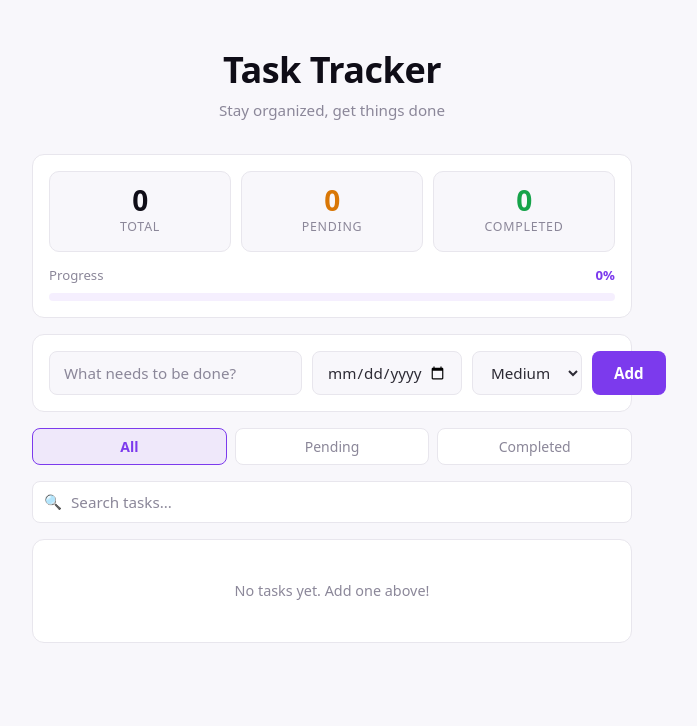
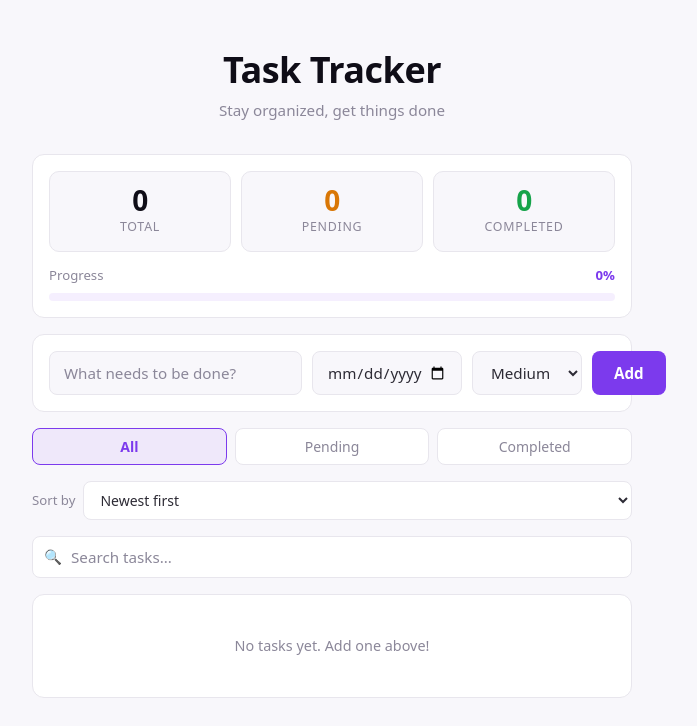
Before and after one commit to Mshega/task-tracker, a React (Vite) app: page / in a window 1280 px wide. Shown: the top 726 px of the page, without its empty margins (308-1005 px from the left). Built offline with nearby package versions, Linux system fonts and the light colour scheme.

Commit message:
sort tasks

```diff
--- a/src/App.css
+++ b/src/App.css
@@ -605,3 +605,35 @@
   color: var(--danger);
   background: var(--danger-subtle);
 }
+
+/* ── Sort ───────────────────────────────────────────── */
+.sort {
+  display: flex;
+  align-items: center;
+  gap: 8px;
+}
+
+.sort__label {
+  font-size: 0.825rem;
+  color: var(--text-muted);
+  white-space: nowrap;
+}
+
+.sort__select {
+  flex: 1;
+  padding: 8px 12px;
+  font-size: 0.875rem;
+  font-family: inherit;
+  color: var(--text);
+  background: var(--surface);
+  border: 1px solid var(--border);
+  border-radius: 8px;
+  cursor: pointer;
+  outline: none;
+  transition: border-color 0.2s, box-shadow 0.2s;
+}
+
+.sort__select:focus {
+  border-color: var(--accent);
+  box-shadow: 0 0 0 3px var(--accent-glow);
+}
--- a/src/App.jsx
+++ b/src/App.jsx
@@ -46,6 +46,13 @@ function TaskSummary({ total, pending, completed }) {
 
 const FILTERS = ['All', 'Pending', 'Completed']
 const PRIORITIES = ['Low', 'Medium', 'High']
+const PRIORITY_WEIGHT = { High: 3, Medium: 2, Low: 1 }
+const SORT_OPTIONS = [
+  { value: 'newest', label: 'Newest first' },
+  { value: 'oldest', label: 'Oldest first' },
+  { value: 'priority', label: 'Priority: High to Low' },
+  { value: 'dueDate', label: 'Due date: Earliest first' },
+]
 const STORAGE_KEY = 'task-tracker-tasks'
 
 function getTodayStr() {
@@ -57,6 +64,33 @@ function formatDate(dateStr) {
   if (!dateStr) return null
   const d = new Date(dateStr + 'T00:00:00')
   return d.toLocaleDateString(undefined, { month: 'short', day: 'numeric' })
+}
+
+function sortTasks(tasks, sortBy) {
+  const sorted = [...tasks]
+  switch (sortBy) {
+    case 'oldest':
+      return sorted.sort((a, b) =>
+        (a.createdAt || 0) - (b.createdAt || 0) || a.id - b.id
+      )
+    case 'priority':
+      return sorted.sort(
+        (a, b) =>
+          (PRIORITY_WEIGHT[b.priority] || 2) -
+            (PRIORITY_WEIGHT[a.priority] || 2) || a.id - b.id
+      )
+    case 'dueDate':
+      return sorted.sort((a, b) => {
+        if (!a.dueDate && !b.dueDate) return a.id - b.id
+        if (!a.dueDate) return 1
+        if (!b.dueDate) return -1
+        return a.dueDate < b.dueDate ? -1 : a.dueDate > b.dueDate ? 1 : a.id - b.id
+      })
+    default:
+      return sorted.sort((a, b) =>
+        (b.createdAt || 0) - (a.createdAt || 0) || a.id - b.id
+      )
+  }
 }
 
 function loadTasks() {
@@ -75,6 +109,7 @@ function loadTasks() {
       .map(t => ({
         ...t,
         priority: PRIORITIES.includes(t.priority) ? t.priority : 'Medium',
+        createdAt: typeof t.createdAt === 'number' ? t.createdAt : 0,
       }))
   } catch {
     return []
@@ -90,6 +125,7 @@ function App() {
   const [priority, setPriority] = useState('Medium')
   const [filter, setFilter] = useState('All')
   const [search, setSearch] = useState('')
+  const [sortBy, setSortBy] = useState('newest')
   const [editingId, setEditingId] = useState(null)
   const [editText, setEditText] = useState('')
   const [editDueDate, setEditDueDate] = useState('')
@@ -115,7 +151,7 @@ function App() {
     if (!trimmed) return
     setTasks(prev => [
       ...prev,
-      { id: nextId.current++, text: trimmed, completed: false, dueDate: dueDate || null, priority },
+      { id: nextId.current++, text: trimmed, completed: false, dueDate: dueDate || null, priority, createdAt: Date.now() },
     ])
     setInput('')
     setDueDate('')
@@ -186,6 +222,8 @@ function App() {
     return true
   })
 
+  const sortedTasks = sortTasks(filteredTasks, sortBy)
+
   const totalCount = tasks.length
   const completedCount = tasks.filter(t => t.completed).length
   const pendingCount = totalCount - completedCount
@@ -252,6 +290,20 @@ function App() {
           ))}
         </section>
 
+        <section className="sort" aria-label="Sort tasks">
+          <label className="sort__label" htmlFor="sort-select">Sort by</label>
+          <select
+            id="sort-select"
+            className="sort__select"
+            value={sortBy}
+            onChange={e => setSortBy(e.target.value)}
+          >
+            {SORT_OPTIONS.map(opt => (
+              <option key={opt.value} value={opt.value}>{opt.label}</option>
+            ))}
+          </select>
+        </section>
+
         <section className="search" aria-label="Search tasks">
           <span className="search__icon" aria-hidden="true">🔍</span>
           <input
@@ -265,7 +317,7 @@ function App() {
         </section>
 
         <section className="task-list-section" aria-label="Task list">
-          {filteredTasks.length === 0 ? (
+          {sortedTasks.length === 0 ? (
             <div className="empty-state">
               {tasks.length === 0
                 ? 'No tasks yet. Add one above!'
@@ -275,7 +327,7 @@ function App() {
             </div>
           ) : (
             <ul className="task-list" role="list">
-              {filteredTasks.map(task => (
+              {sortedTasks.map(task => (
                 <li
                   key={task.id}
                   className={`task-item${
```
